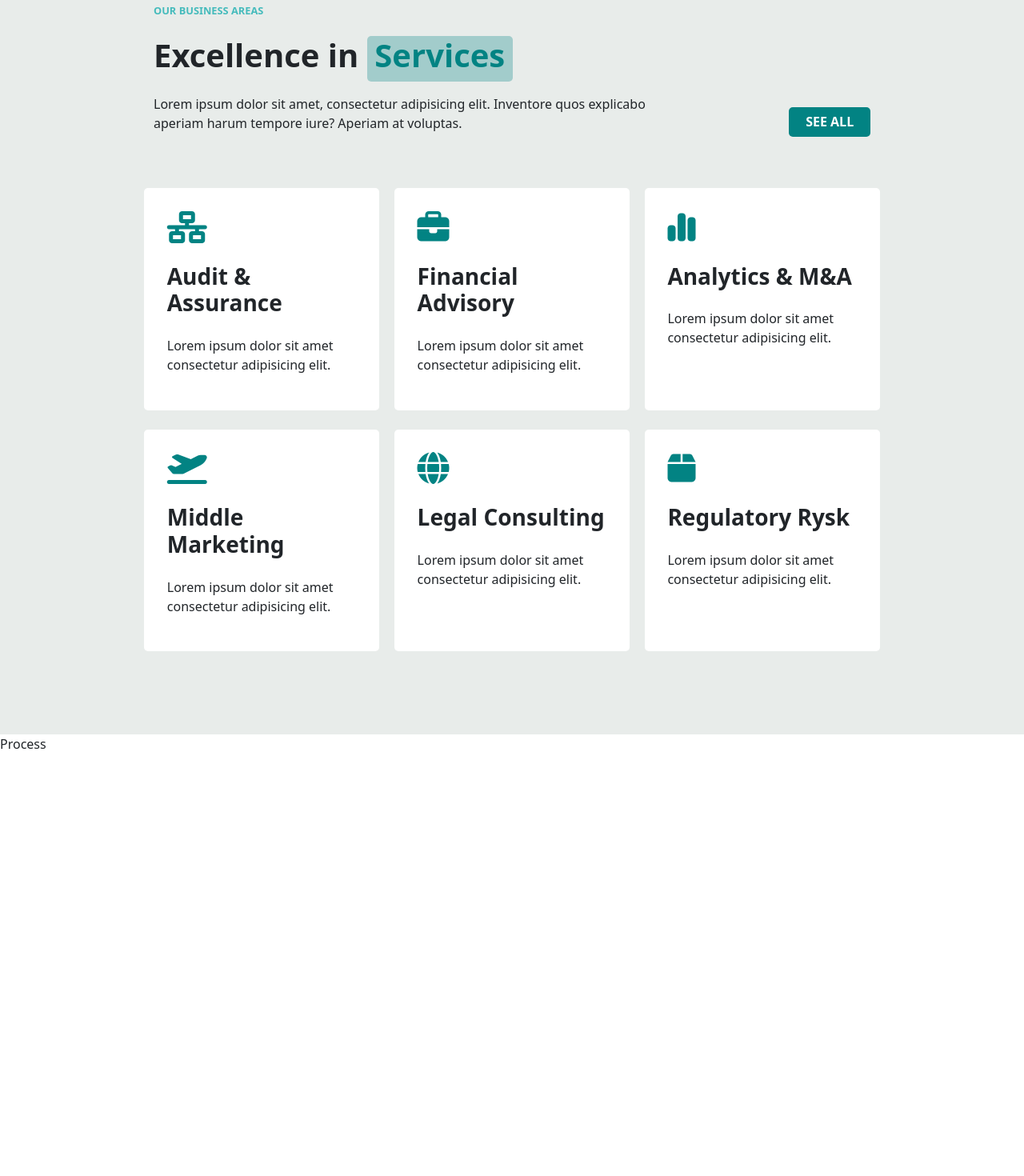
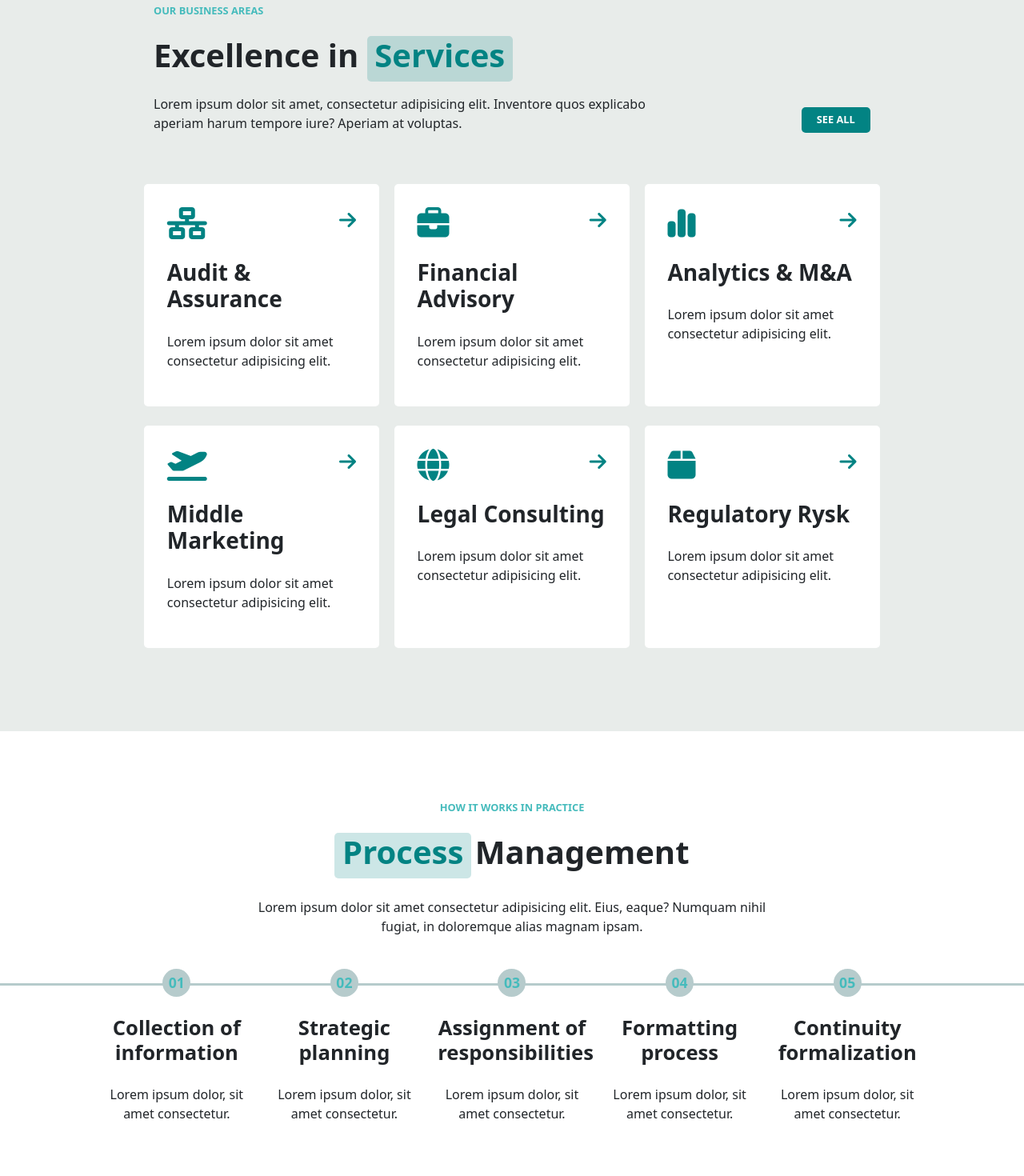
Before and after one commit to andrearicciotti/insurance-consulting, a Vue app: page / in a window 1280 px wide. Shown: the part 1240-2710 px from the top of the page at 80% size. Built offline with nearby package versions, Linux system fonts and the light colour scheme.

Commit message:
add: process block

```diff
--- a/src/components/MainApp.vue
+++ b/src/components/MainApp.vue
@@ -2,11 +2,13 @@
 import HomeMain from './HomeMain.vue';
 import AboutMain from './AboutMain.vue';
 import ServicesMain from './ServicesMain.vue';
+import ProcessMain from './ProcessMain.vue';
 export default {
     components: {
         HomeMain,
         AboutMain,
         ServicesMain,
+        ProcessMain,
     },
     data() {
         return {
@@ -31,7 +33,10 @@ export default {
             <ServicesMain />
         </section>
 
-        <section id="process">Process</section>
+        <section id="process">
+            <ProcessMain />
+        </section>
+
         <section id="team">Team</section>
         <section id="blog">Blog</section>
         <section id="get-in-touch">Get in Touch</section>
@@ -61,8 +66,8 @@ export default {
 }
 
 #process {
-    height: 650px;
     background-color: $white-color;
+    position: relative;
 }
 
 #team {
--- /dev/null
+++ b/src/components/ProcessMain.vue
@@ -0,0 +1,105 @@
+<script>
+export default {
+
+}
+</script>
+
+<template>
+    <div class="mid-line"></div>
+    <div class="ms_process">
+
+        <div class="row text-center">
+
+            <h2 class="ms_title">How it works in practice</h2>
+            <h3 class="ms_subtitle"><span class="ms_highligth">Process</span>Management</h3>
+            <p>Lorem ipsum dolor sit amet consectetur adipisicing elit. Eius, eaque? Numquam nihil fugiat, in doloremque
+                alias magnam ipsam.</p>
+
+        </div>
+
+    </div>
+
+    <div class="ms_milestone">
+        <div class="row row-cols-5">
+            <div class="col text-center">
+                <span class="d-inline-block">01</span>
+                <h3>Collection of information</h3>
+                <p>Lorem ipsum dolor, sit amet consectetur.</p>
+            </div>
+            <div class="col text-center">
+                <span class="d-inline-block">02</span>
+                <h3>Strategic planning</h3>
+                <p>Lorem ipsum dolor, sit amet consectetur.</p>
+            </div>
+            <div class="col text-center">
+                <span class="d-inline-block">03</span>
+                <h3>Assignment of responsibilities</h3>
+                <p>Lorem ipsum dolor, sit amet consectetur.</p>
+            </div>
+            <div class="col text-center">
+                <span class="d-inline-block">04</span>
+                <h3>Formatting process</h3>
+                <p>Lorem ipsum dolor, sit amet consectetur.</p>
+            </div>
+            <div class="col text-center">
+                <span class="d-inline-block">05</span>
+                <h3>Continuity formalization</h3>
+                <p>Lorem ipsum dolor, sit amet consectetur.</p>
+            </div>
+        </div>
+    </div>
+</template>
+
+<style lang="scss" scoped>
+@use '../style/partials/mixins' as *;
+@use '../style/partials/variables' as *;
+
+
+.mid-line {
+    height: 3px;
+    width: 100%;
+    background-color: $sea-nymph-color;
+    position: absolute;
+    bottom: 45%;
+    left: 0;
+}
+
+.ms_process {
+    width: 50%;
+    margin: 5.5rem auto 0 auto;
+
+    .ms_highligth {
+        color: $blue-lagoon-color;
+        margin-right: .3rem;
+    }
+
+    p {
+        margin: 1rem 0;
+    }
+}
+
+.ms_milestone {
+    width: 80%;
+    margin: 1.6rem auto 5.5rem auto;
+
+    h3 {
+        margin: 1.5rem 0;
+        font-weight: bold;
+        font-size: 1.6rem;
+    }
+
+    span {
+        background-color: $sea-nymph-color;
+        color: $fountain-blue-color;
+        font-weight: bold;
+        font-size: 1.1rem;
+        width: 35px;
+        height: 35px;
+        line-height: 35px;
+        vertical-align: middle;
+        border-radius: 50%;
+        position: relative;
+        z-index: 2;
+    }
+}
+</style>
--- a/src/components/ServicesMain.vue
+++ b/src/components/ServicesMain.vue
@@ -20,36 +20,42 @@ export default {
     <div class="row row-cols-3 flex-wrap gy-4 ms_services my-3 justify-content-between">
         <div class="col">
             <i class="fa-solid fa-network-wired"></i>
+            <i class="fa-solid fa-arrow-right"></i>
             <h3>Audit & Assurance</h3>
             <p>Lorem ipsum dolor sit amet consectetur adipisicing elit.</p>
         </div>
 
         <div class="col">
             <i class="fa-solid fa-briefcase"></i>
+            <i class="fa-solid fa-arrow-right"></i>
             <h3>Financial Advisory</h3>
             <p>Lorem ipsum dolor sit amet consectetur adipisicing elit.</p>
         </div>
 
         <div class="col">
             <i class="fa-solid fa-chart-simple"></i>
+            <i class="fa-solid fa-arrow-right"></i>
             <h3>Analytics & M&A</h3>
             <p>Lorem ipsum dolor sit amet consectetur adipisicing elit.</p>
         </div>
 
         <div class="col">
             <i class="fa-solid fa-plane-departure"></i>
+            <i class="fa-solid fa-arrow-right"></i>
             <h3>Middle Marketing</h3>
             <p>Lorem ipsum dolor sit amet consectetur adipisicing elit.</p>
         </div>
 
         <div class="col">
             <i class="fa-solid fa-globe"></i>
+            <i class="fa-solid fa-arrow-right"></i>
             <h3>Legal Consulting</h3>
             <p>Lorem ipsum dolor sit amet consectetur adipisicing elit.</p>
         </div>
 
         <div class="col">
             <i class="fa-solid fa-box"></i>
+            <i class="fa-solid fa-arrow-right"></i>
             <h3>Regulatory Rysk</h3>
             <p>Lorem ipsum dolor sit amet consectetur adipisicing elit.</p>
         </div>
@@ -75,6 +81,15 @@ export default {
             background-color: $white-color;
             border-radius: 5px;
             padding: 1.8rem;
+            position: relative;
+
+            .fa-arrow-right {
+                position: absolute;
+                top: 12%;
+                right: 10%;
+                font-size: 1.5rem;
+                cursor: pointer;
+            }
 
             i {
                 color: $blue-lagoon-color;
--- a/src/style/general.scss
+++ b/src/style/general.scss
@@ -4,6 +4,10 @@
 
 img {
     max-width: 100%;
+}
+
+body {
+    overflow-x: hidden;
 }
 
 .ms_input-field {
@@ -16,9 +20,10 @@ img {
 }
 
 .ms_btn-blue {
-    padding: .4rem 1.3rem;
+    padding: .4rem 1.2rem;
     text-transform: uppercase;
     font-weight: bold;
+    font-size: .8rem;
     border-radius: 5px;
     border: none;
     background-color: $blue-lagoon-color;
@@ -32,9 +37,10 @@ img {
 }
 
 .ms_btn-transparent {
-    padding: .4rem 1.3rem;
+    padding: .4rem 1.2rem;
     text-transform: uppercase;
     font-weight: bold;
+    font-size: .8rem;
     border-radius: 5px;
     background-color: transparent;
     border: 1px solid $blue-lagoon-color;
@@ -62,7 +68,7 @@ img {
 }
 
 .ms_highligth {
-    background-color: rgba($color: $blue-lagoon-color, $alpha: 0.3);
+    background-color: rgba($color: $blue-lagoon-color, $alpha: 0.2);
     height: 100%;
     display: inline-block;
     padding: 0 .6rem;
--- a/src/style/partials/_variables.scss
+++ b/src/style/partials/_variables.scss
@@ -13,7 +13,7 @@ $anakiwa-color: #97fefe;
 // median cut
 $shark-color: #1c2224;
 $black-haze-color: #e8ecea;
-$sea-nymph-color: #729fa1;
+$sea-nymph-color: #b6cbcc;
 $smalt-blue-color: #4f828b;
 $cape-pallister-color: #ac6b44;
 
```
